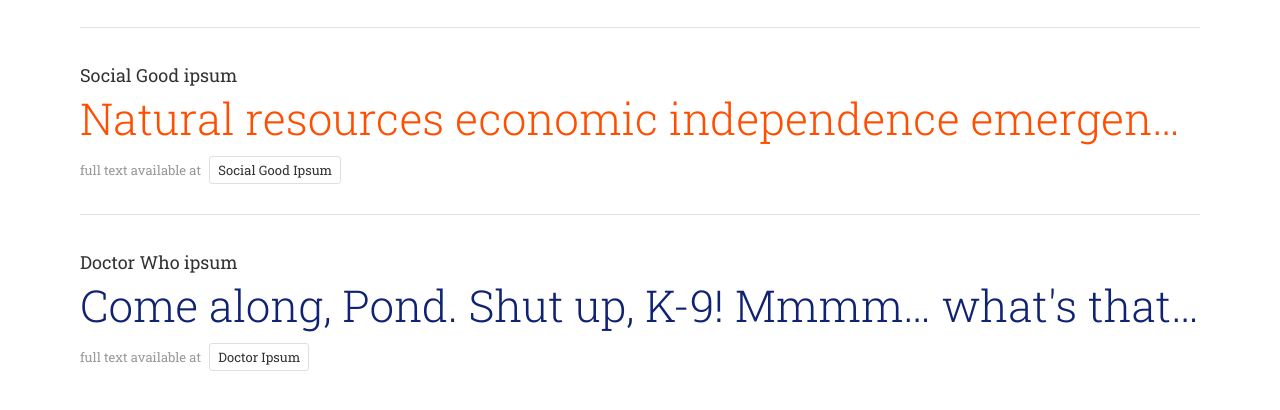
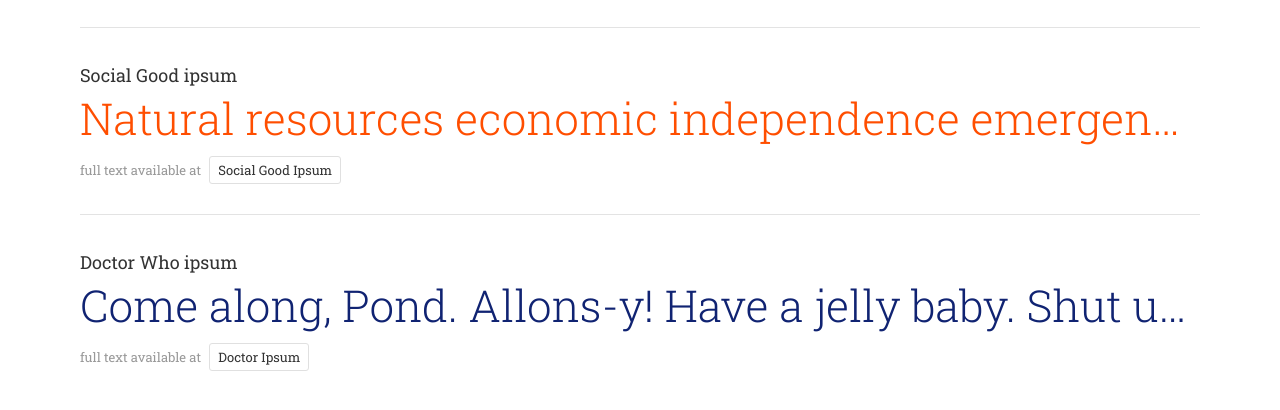
Before and after one commit to tholman/meettheipsums, a plain HTML site: page index.html in a window 1280 px wide. Shown: the part 9718-10128 px from the top of the page. Drawn offline with Linux system fonts and the light colour scheme; a web font is replaced by a local one.

Commit message:
Fix bug in Doctor ipsum rendering

```diff
--- a/index.html
+++ b/index.html
@@ -673,7 +673,7 @@
                 <li>
     			<div class="title">Doctor Who ipsum</div>
     			<div class="sample" style="color: #102372;">
-        			Come along, Pond. Shut up, K-9! Mmmm… what's that m'boy? Allons-y! Have a jelly baby. That's the trouble with regeneration. You quite never know what you're going to get.
+        		Come along, Pond. Allons-y! Have a jelly baby. Shut up, K-9! Mmmm... what's that m'boy? That's the trouble with regeneration. You quite never know what you're going to get.
     			</div>
     		<div class="link">
 		 <span>full text available at</span>
```
